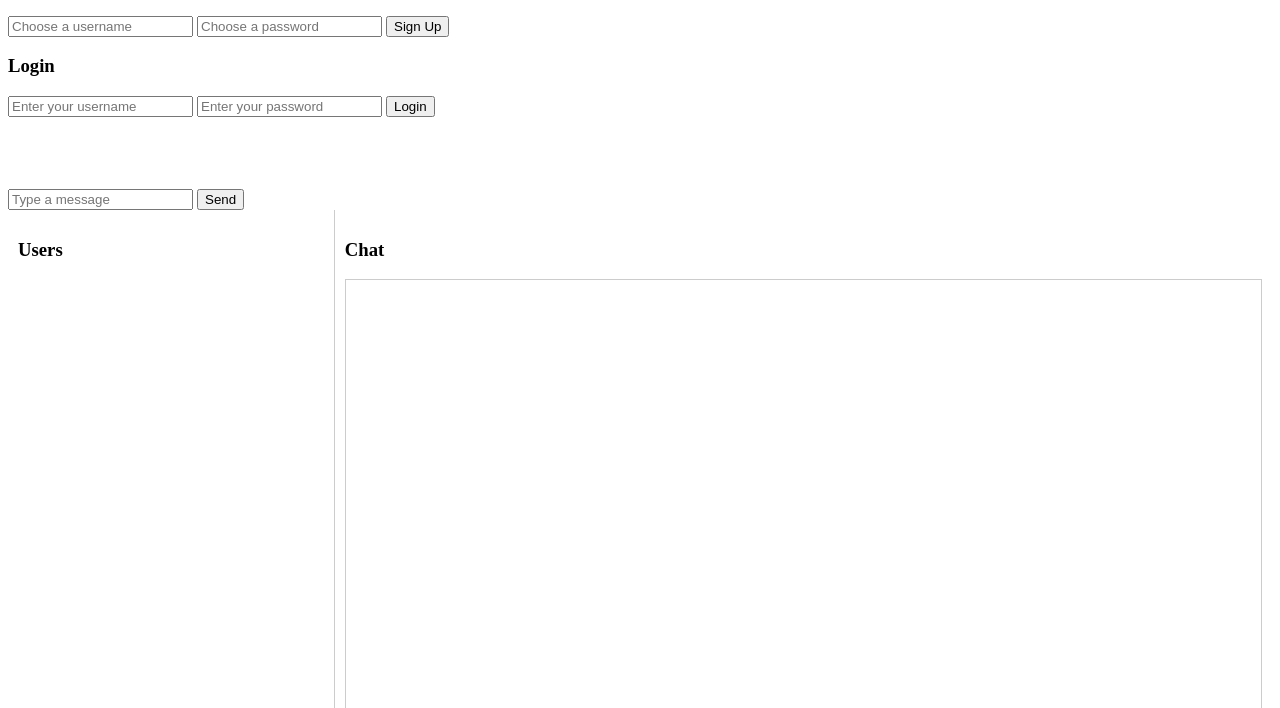
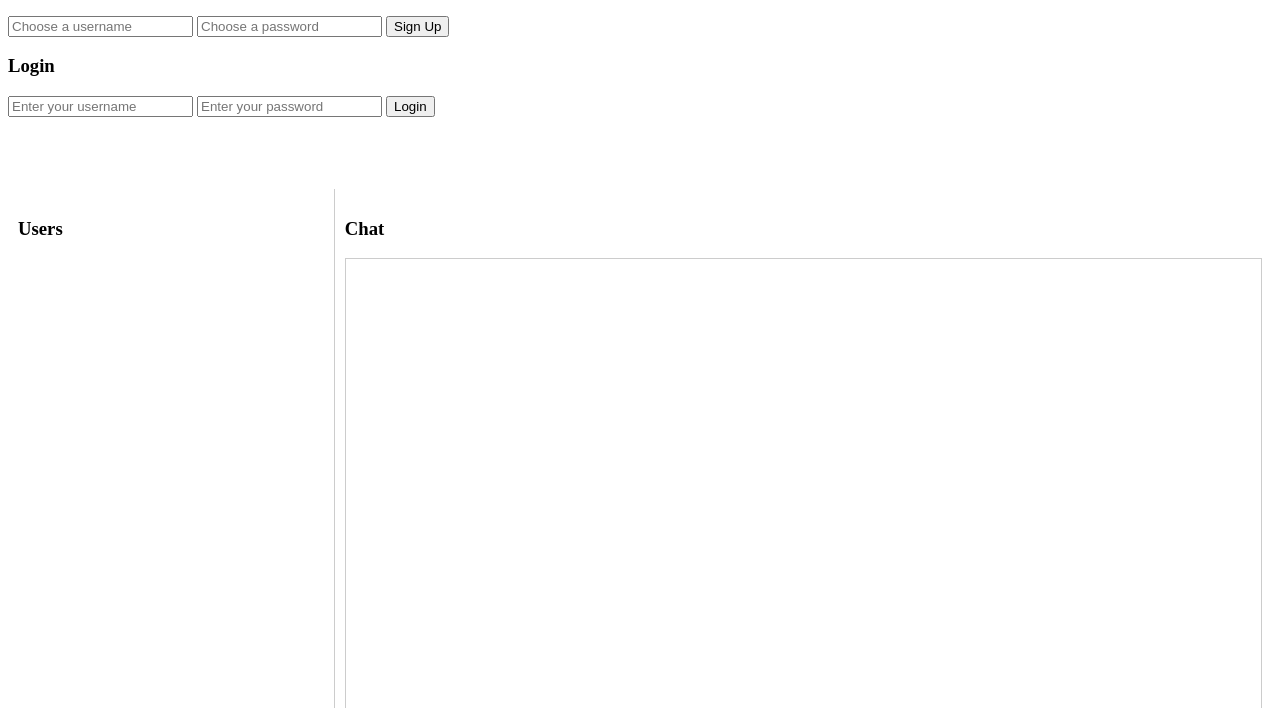
Before and after one commit to dwrtaza2/SecureChat, a plain HTML site: page client.html in a window 1280 px wide. Shown: the part 92-800 px from the top of the page. Drawn offline with nearby package versions, Linux system fonts and the light colour scheme.

Commit message:
Update client.html
small change of old send button

```diff
--- a/client.html
+++ b/client.html
@@ -63,8 +63,6 @@
     <br>
     <br>
 
-    <input type="text" id="message" placeholder="Type a message">
-    <button onclick="sendMessage()">Send</button>
 
     <div id="app">
         <div id="user-list">
```
